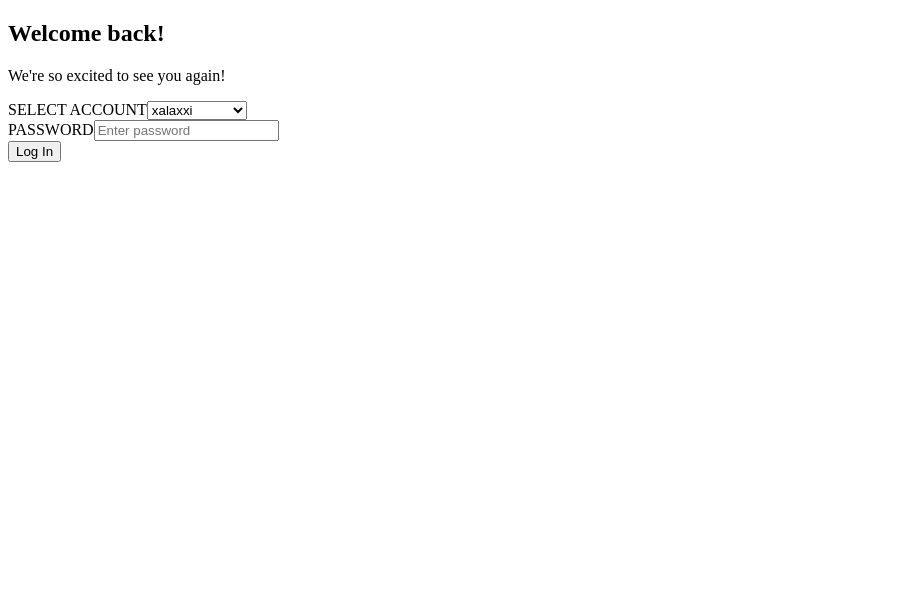
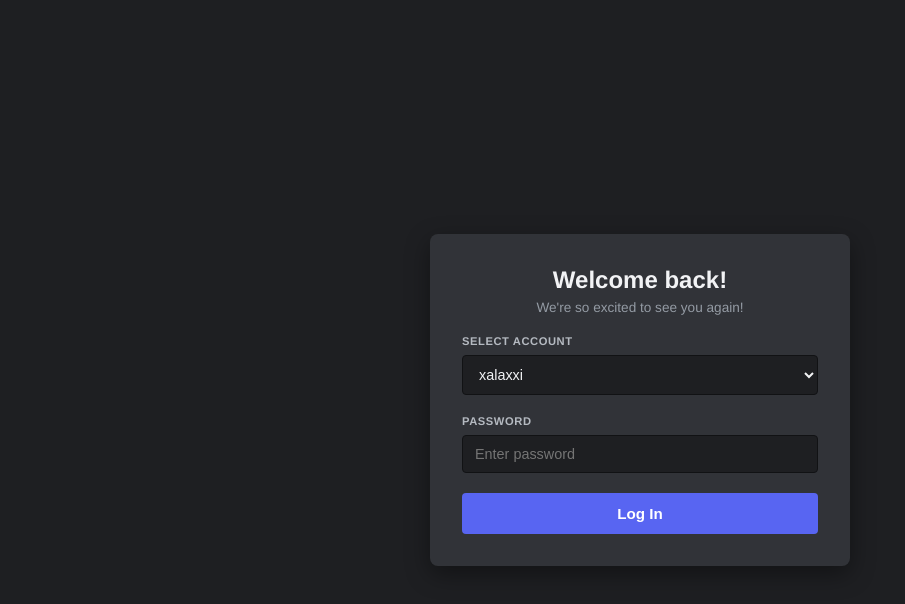
Before and after one commit to gonisnus228322/achacjsa, a Next.js app: page / in a window 1280 px wide. Shown: the top 604 px of the page, without its empty margins (0-905 px from the left). Built offline with nearby package versions, Linux system fonts and the light colour scheme.

Commit message:
Create RootLayout component with metadata

```diff
--- /dev/null
+++ b/app/layout.tsx
@@ -0,0 +1,18 @@
+import './globals.css';
+
+export const metadata = {
+  title: 'Discord Server',
+  description: 'Private server chatroom',
+};
+
+export default function RootLayout({
+  children,
+}: {
+  children: React.ReactNode;
+}) {
+  return (
+    <html lang="en">
+      <body>{children}</body>
+    </html>
+  );
+}
```
